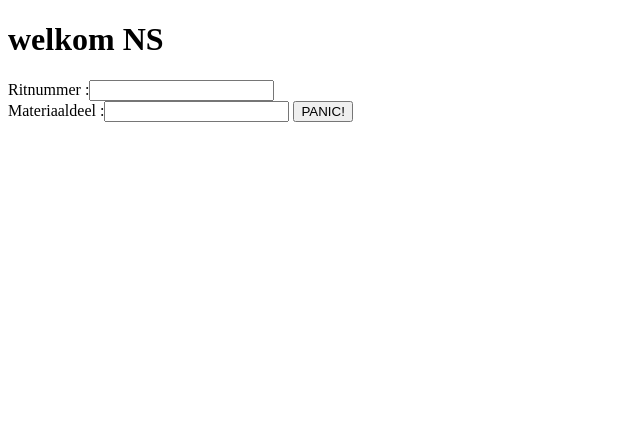
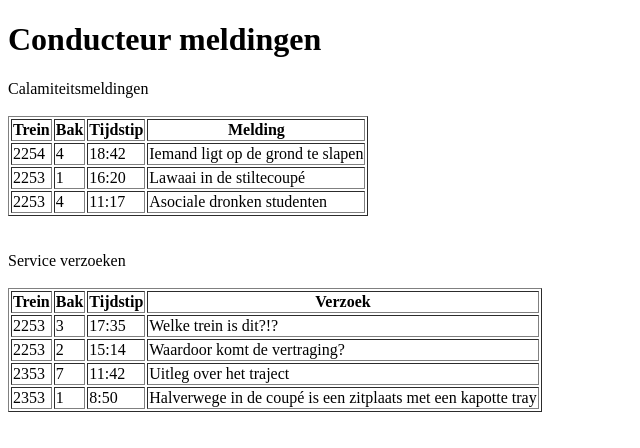
Before and after one commit to Jaapapa/trainwave, a plain HTML site: page conducteur.html in a window 1280 px wide. Shown: the whole page, without its empty margins (0-640 px from the left). Drawn offline with Linux system fonts and the light colour scheme; no server answers.

Commit message:
conducteur done

```diff
--- a/conducteur.html
+++ b/conducteur.html
@@ -7,14 +7,101 @@
         <script src="./JS/panic.js"></script>
         <script src="./JS/location.js"></script>
 
-    </head>
-    <body>
-    <h1> welkom NS </h1>
-    Ritnummer :<input type="text" name="trein" id="trein"><br>
-    Materiaaldeel :<input type="text" name="materiaaldeel" id="materiaaldeel">
-        <button onclick="panic()">PANIC!</button>
+        <h1> Conducteur meldingen </h1>
+        Calamiteitsmeldingen<br><br>
 
+        <div class="container">
+            <div class="tab tab-1">
+                <table id="table" border="1">
+                    <tr>
+                        <th>Trein</th>
+                        <th>Bak</th>
+                        <th>Tijdstip</th>
+                        <th>Melding</th>
+                    </tr>
+                    <tr>
+                        <td>2254</td>
+                        <td>4</td>
+                        <td>18:42</td>
+                        <td>Iemand ligt op de grond te slapen</td>
+                    </tr>
+                    <tr>
+                        <td>2253</td>
+                        <td>1</td>
+                        <td>16:20</td>
+                        <td>Lawaai in de stiltecoupé</td>
+                    </tr>
+                        <td>2253</td>
+                        <td>4</td>
+                        <td>11:17</td>
+                        <td>Asociale dronken studenten</td>
+                    </tr>
+                </tr>
 
+                </table>
+            </div>
+            <br><br>Service verzoeken <br><br>
+            <div class="tab tab-2">
+                <table id="table" border="1">
+                    <tr>
+                        <th>Trein</th>
+                        <th>Bak</th>
+                        <th>Tijdstip</th>
+                        <th>Verzoek</th>
+                    </tr>
+                    <tr>
+                        <td>2253</td>
+                        <td>3</td>
+                        <td>17:35</td>
+                        <td>Welke trein is dit?!?</td>
+                    </tr>
+                    <tr>
+                        <td>2253</td>
+                        <td>2</td>
+                        <td>15:14</td>
+                        <td>Waardoor komt de vertraging?</td>
+                    </tr>
+                </tr>
+                    <td>2353</td>
+                    <td>7</td>
+                    <td>11:42</td>
+                    <td>Uitleg over het traject</td>
+                </tr>
+                    <td>2353</td>
+                    <td>1</td>
+                    <td>8:50</td>
+                    <td>Halverwege in de coupé is een zitplaats met een kapotte tray</td>
+                </tr>
+                </table>
+            </div>
+        </div>
+
+        <script>
+
+            // check the empty input
+            function checkEmptyInput()
+            {
+                var isEmpty = false,
+                    Trein = document.getElementById("Trein").value,
+                    Bak = document.getElementById("Bak").value,
+                    Tijdstip = document.getElementById("Tijdstip").value;
+
+                if(Trein === ""){
+                    alert("First Name Connot Be Empty");
+                    isEmpty = true;
+                }
+                else if(Bak === ""){
+                    alert("Last Name Connot Be Empty");
+                    isEmpty = true;
+                }
+                else if(Tijdstip === ""){
+                    alert("Tijdstip Connot Be Empty");
+                    isEmpty = true;
+                }
+                return isEmpty;
+            }
+        fillTable()
+        </script>
 
 
     <script>
```
